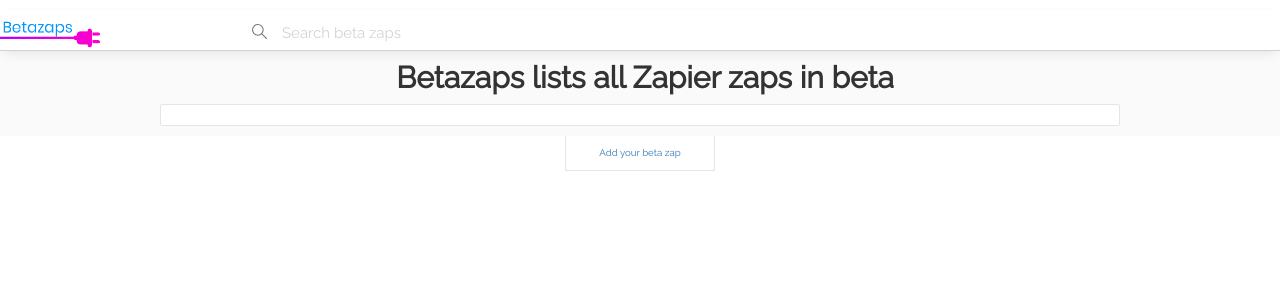
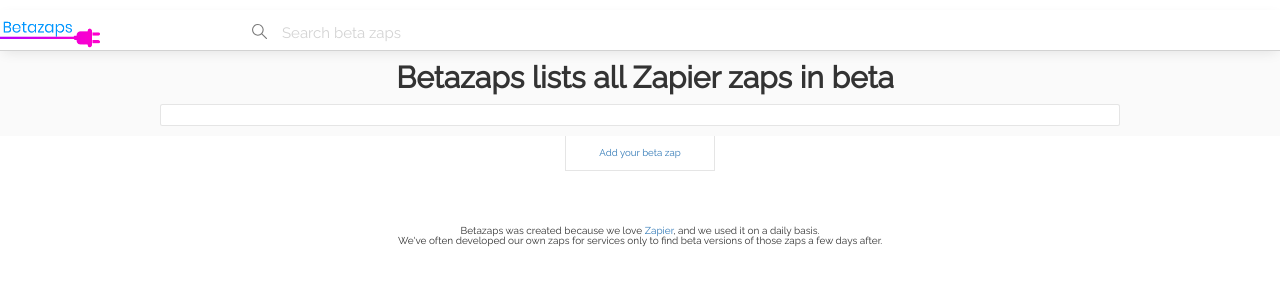
Before and after one commit to donfelicio/betazaps, a website: page public/index.html in a window 1280 px wide. Drawn offline with nearby package versions, Linux system fonts and the light colour scheme; no server answers.

Commit message:
added about - respect zapier

```diff
--- a/public/css/styles.css
+++ b/public/css/styles.css
@@ -283,12 +283,10 @@
   white-space: pre-wrap;
 }
 
-
 .footer {
   background: #ffffff;
   height:10vh;
   display: flex;
-  /*height: 60px;*/
   flex-shrink: 0;
   margin: auto auto;
 
@@ -304,6 +302,13 @@
   margin-left: auto;
   margin-right: auto;
   text-align: center;
+}
+
+.about {
+  margin-top:10px;
+  font-size:1rem;
+  text-align: center;
+  line-height: 1rem;
 }
 
 .footer-text {
--- a/public/index.html
+++ b/public/index.html
@@ -41,6 +41,10 @@
 		</div>
 	</a>
 </div>
+	<div class="about">
+		Betazaps was created because we love <a href="https://zapier.com" target="_blank" class="about">Zapier</a>, and we used it on a daily basis.<br />
+		We've often developed our own zaps for services only to find beta versions of those zaps a few days after.
+	</div>
 
 <script id="search-result-template" type="text/template">
     <li class="search-results">
```
